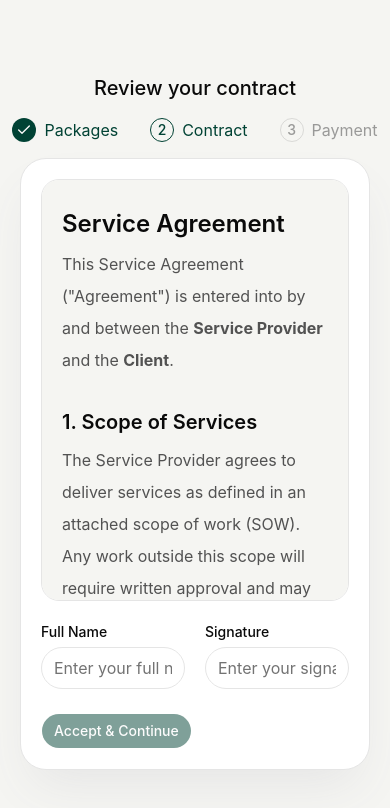
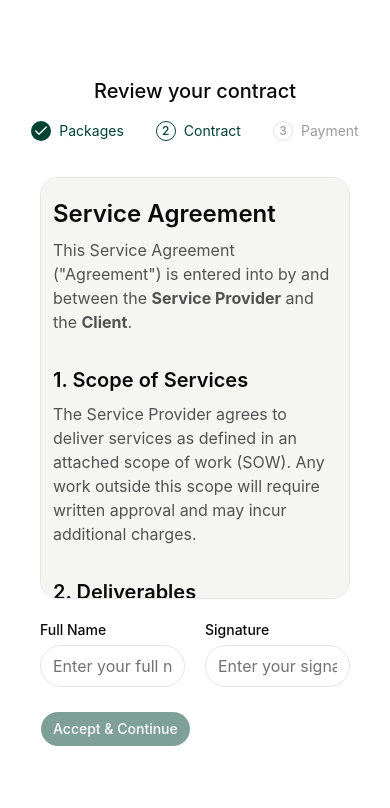
Before and after one commit to langf00rd/media-crm, a Next.js app: page /book/sarah-captures in a window 390 px wide. Both pictures are taken after a click on the element 195 px from the left and 311 px from the top of the page. Shown: the top 808 px of the page. Built offline with nearby package versions, Linux system fonts and the light colour scheme.

Commit message:
style: mobile view styles

```diff
--- a/app/book/[providerId]/page.tsx
+++ b/app/book/[providerId]/page.tsx
@@ -24,14 +24,14 @@ function StepIndicator() {
       {BOOKING_STEPS.map((s, idx) => (
         <div key={s.step} className="flex items-center gap-2">
           <div
-            className={`flex items-center gap-2 ${
+            className={`flex items-center gap-2 text-sm ${
               idx <= stepIndex
                 ? "text-primary"
                 : "opacity-70 text-muted-foreground"
             }`}
           >
             <div
-              className={`w-6 h-6 rounded-full flex items-center justify-center text-sm font-medium shrink-0 ${
+              className={`w-5 h-5 rounded-full flex items-center justify-center text-xs font-medium shrink-0 ${
                 idx < stepIndex
                   ? "bg-primary text-primary-foreground"
                   : idx === stepIndex
@@ -110,7 +110,7 @@ function ContractView() {
 
   return (
     <div>
-      <div className="prose prose-sm p-5 rounded-2xl border bg-background h-[50vh] overflow-y-scroll mb-6 max-w-none">
+      <div className="prose prose-sm p-3 md:p-5 rounded-2xl border bg-background h-[50vh] overflow-y-scroll mb-6 max-w-none">
         <ReactMarkdown>{renderedContent}</ReactMarkdown>
       </div>
 
@@ -250,11 +250,11 @@ export default function BookPage() {
   useParams<{ providerId: string }>();
   return (
     <BookingProvider>
-      <div className="w-screen h-screen flex items-center p-5">
+      <div className="w-screen h-screen bg-white md:bg-background flex items-center p-5">
         <div className="w-full space-y-4">
           <StepTitle />
           <StepIndicator />
-          <div className="max-w-[650px] bg-white border rounded-4xl shadow-2xl shadow-neutral-200 space-y-5 mx-auto p-5">
+          <div className="max-w-[650px] bg-white md:border rounded-4xl md:shadow-2xl shadow-neutral-200 space-y-5 mx-auto p-5">
             <BookingStepContent />
           </div>
         </div>
--- a/app/globals.css
+++ b/app/globals.css
@@ -146,7 +146,7 @@
 }
 
 .prose p {
-  @apply text-neutral-600;
+  @apply text-neutral-600 text-base;
 }
 
 .prose h1,
```
